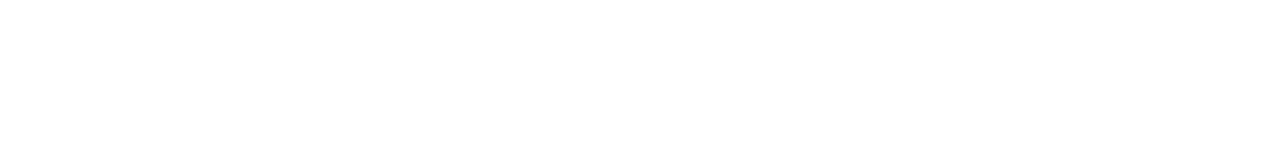
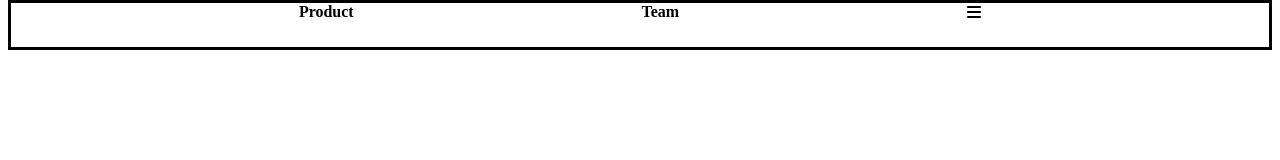
Before and after one commit to SatyaRy/--SerkSa, a plain HTML site: page index.html in a window 1280 px wide. Drawn offline with Linux system fonts and the light colour scheme.

Commit message:
add layout

```diff
--- a/index.html
+++ b/index.html
@@ -3,19 +3,19 @@
 <head>
     <meta charset="UTF-8">
     <meta name="viewport" content="width=device-width, initial-scale=1.0">
+    <link rel="stylesheet" href="https://cdnjs.cloudflare.com/ajax/libs/font-awesome/6.6.0/css/all.min.css">
+    <link rel="stylesheet" href="style.css">
     <title>SerkSa</title>
 </head>
 <body>
     <div class ="container">
         <header>
-            <div class ="navBar"> </div>
+            <div class ="navBar">
+                <h4>Product</h4>
+                <h4>Team</h4>
+                <i class="fa-solid fa-bars"></i>
+            </div>
         </header>
-        <article>
-            <div class ="landingPage"> </div>
-        </article>
-        <footer>
-                <div class ="contact"></div> </div>
-        </footer>
     </div>
 </body>
 </html>
--- a/style.css
+++ b/style.css
@@ -3,3 +3,103 @@
     margin: 0px;
     box-sizing: border-box;
 }
+.container {
+    width: 100%;
+    margin-left: auto;
+    margin-right: auto;
+    padding-left: 0.5rem;
+    padding-right: 0.5rem;
+    display: grid;
+    grid-template-areas:
+        "header header header"
+        "main main main"
+        "footer footer footer";
+    grid-template-columns: repeat(3, 1fr);
+    grid-template-rows: 50px 100px 100px ;
+    height: 100vh;
+
+  }
+  header{
+    grid-area: header;
+    border: solid black;
+  }
+  .navBar{
+    display: flex;
+    justify-content:space-evenly;
+    align-items: center;
+  }
+
+
+
+
+
+
+
+
+
+
+
+
+
+
+
+
+
+
+
+
+
+
+
+
+
+
+
+
+
+
+
+
+
+/*media query for mobile pre-defined*/
+  /* xs */
+  @media (min-width: 475px) {
+    .container {
+      max-width: 475px;
+    }
+  }
+
+  /* sm */
+  @media (min-width: 640px) {
+    .container {
+      max-width: 640px;
+    }
+  }
+
+  /* md */
+  @media (min-width: 768px) {
+    .container {
+      max-width: 768px;
+    }
+  }
+
+  /* lg */
+  @media (min-width: 1024px) {
+    .container {
+      max-width: 1024px;
+    }
+  }
+
+  /* xl */
+  @media (min-width: 1280px) {
+    .container {
+      max-width: 1280px;
+    }
+  }
+
+  /* 2xl */
+  @media (min-width: 1536px) {
+    .container {
+      max-width: 1536px;
+    }
+  }
```
